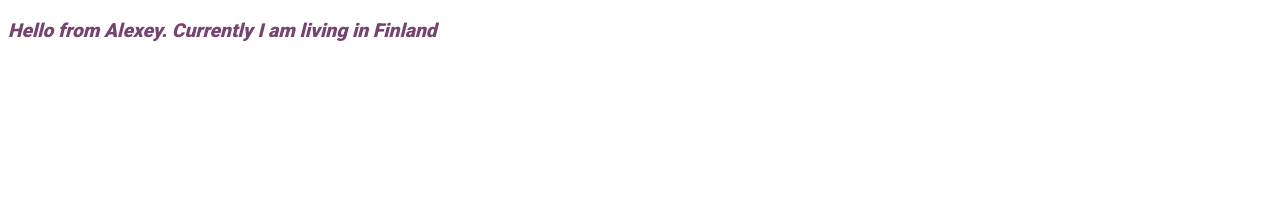
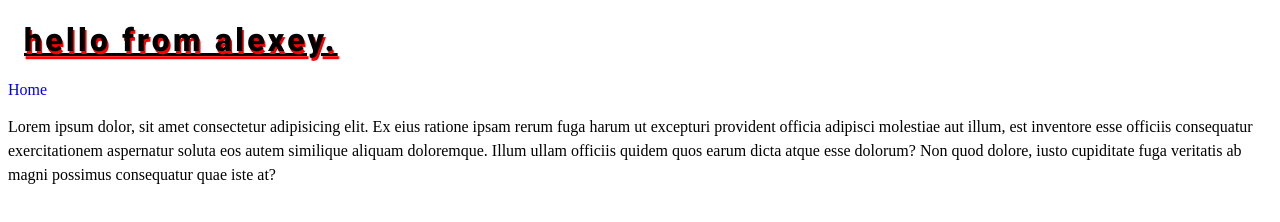
Before and after one commit to sytnikov/css-project, a plain HTML site: page index.html in a window 1280 px wide. Drawn offline with Linux system fonts and the light colour scheme.

Commit message:
added more text properties

```diff
--- a/index.css
+++ b/index.css
@@ -1,8 +1,17 @@
+h1 {
+    font-family: 'Roboto', sans-serif;
+    /* text-align: center; */
+    text-transform: lowercase;
+    text-decoration: underline;
+    text-indent: 16px;
+    letter-spacing: 0.2rem;
+    text-shadow: 0.1rem 0.2rem red;
+}
+
+a {
+    text-decoration: none;
+}
+
 p {
-    font-size: 1.2rem;
-    font-weight: 900;
-    font-style: italic;
-    font-family: 'Roboto', sans-serif;
-    color: #76446f
-
+    line-height: 1.5rem;
 }
--- a/index.html
+++ b/index.html
@@ -13,7 +13,14 @@
 </head>
 
 <body>
-   <p>Hello from Alexey. Currently I am living in Finland</p>
+    <h1>Hello from Alexey.</h1>
+    <a href="#">Home</a>
+    <p>
+        Lorem ipsum dolor, sit amet consectetur adipisicing elit. Ex eius ratione ipsam rerum fuga harum ut excepturi
+        provident officia adipisci molestiae aut illum, est inventore esse officiis consequatur exercitationem
+        aspernatur soluta eos autem similique aliquam doloremque. Illum ullam officiis quidem quos earum dicta atque
+        esse dolorum? Non quod dolore, iusto cupiditate fuga veritatis ab magni possimus consequatur quae iste at?
+    </p>
 </body>
 
 </html>
```
Also changed, not shown: 1 other file.
